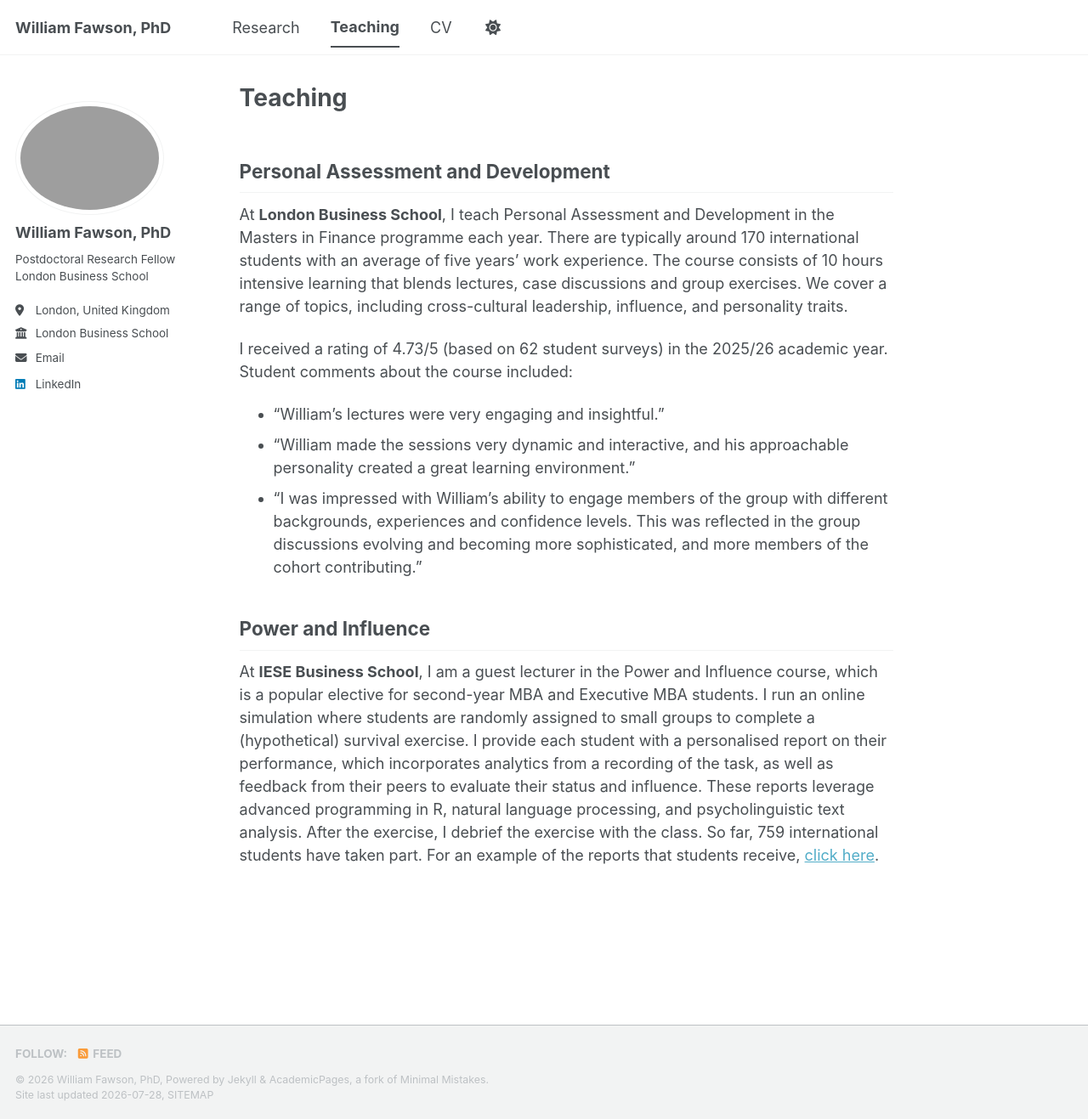
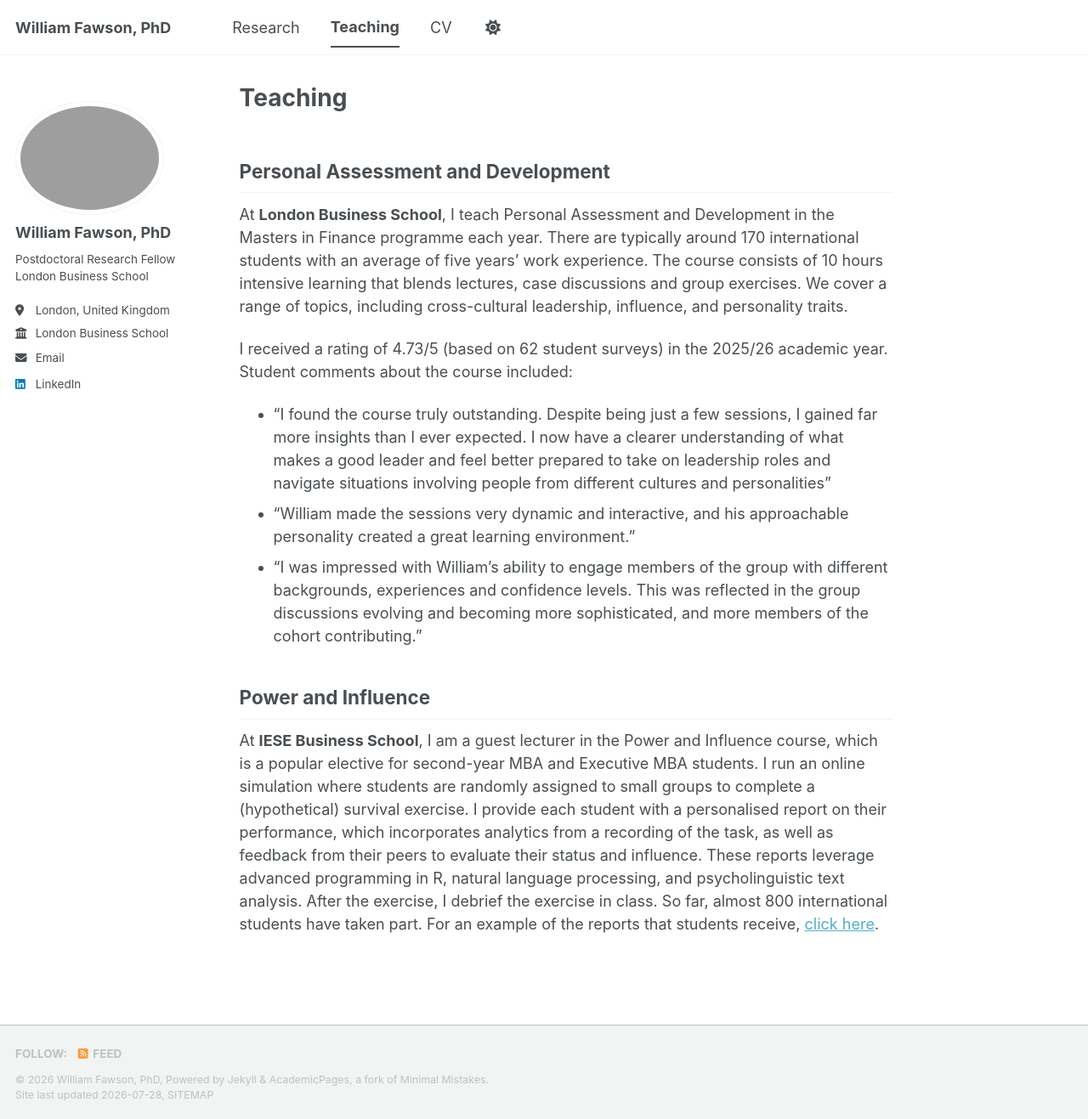
Before and after one commit to williamfawson/williamfawson.github.io, a Jekyll site: the page built from _pages/teaching.md, in a window 1280 px wide and 1317 px high. Shown: the whole window at 85% size. Built offline with Jekyll 4.4.1, drawn with Linux system fonts in a browser that asks for light colours; a style sheet for code colours, icons or effects is not loaded.

Commit message:
Update teaching.md

```diff
--- a/_pages/teaching.md
+++ b/_pages/teaching.md
@@ -9,9 +9,9 @@
 At **London Business School**, I teach Personal Assessment and Development in the Masters in Finance programme each year. There are typically around 170 international students with an average of five years' work experience. The course consists of 10 hours intensive learning that blends lectures, case discussions and group exercises. We cover a range of topics, including cross-cultural leadership, influence, and personality traits.
 
 I received a rating of 4.73/5 (based on 62 student surveys) in the 2025/26 academic year. Student comments about the course included:
-- "William's lectures were very engaging and insightful."
+- "I found the course truly outstanding. Despite being just a few sessions, I gained far more insights than I ever expected. I now have a clearer understanding of what makes a good leader and feel better prepared to take on leadership roles and navigate situations involving people from different cultures and personalities"
 - "William made the sessions very dynamic and interactive, and his approachable personality created a great learning environment."
 - "I was impressed with William's ability to engage members of the group with different backgrounds, experiences and confidence levels. This was reflected in the group discussions evolving and becoming more sophisticated, and more members of the cohort contributing."
 
 ## Power and Influence
-At **IESE Business School**, I am a guest lecturer in the Power and Influence course, which is a popular elective for second-year MBA and Executive MBA students. I run an online simulation where students are randomly assigned to small groups to complete a (hypothetical) survival exercise. I provide each student with a personalised report on their performance, which incorporates analytics from a recording of the task, as well as feedback from their peers to evaluate their status and influence. These reports leverage advanced programming in R, natural language processing, and psycholinguistic text analysis. After the exercise, I debrief the exercise with the class. So far, 759 international students have taken part. For an example of the reports that students receive, [click here](/files/ExampleZoomReport.pdf).
+At **IESE Business School**, I am a guest lecturer in the Power and Influence course, which is a popular elective for second-year MBA and Executive MBA students. I run an online simulation where students are randomly assigned to small groups to complete a (hypothetical) survival exercise. I provide each student with a personalised report on their performance, which incorporates analytics from a recording of the task, as well as feedback from their peers to evaluate their status and influence. These reports leverage advanced programming in R, natural language processing, and psycholinguistic text analysis. After the exercise, I debrief the exercise in class. So far, almost 800 international students have taken part. For an example of the reports that students receive, [click here](/files/ExampleZoomReport.pdf).
```
